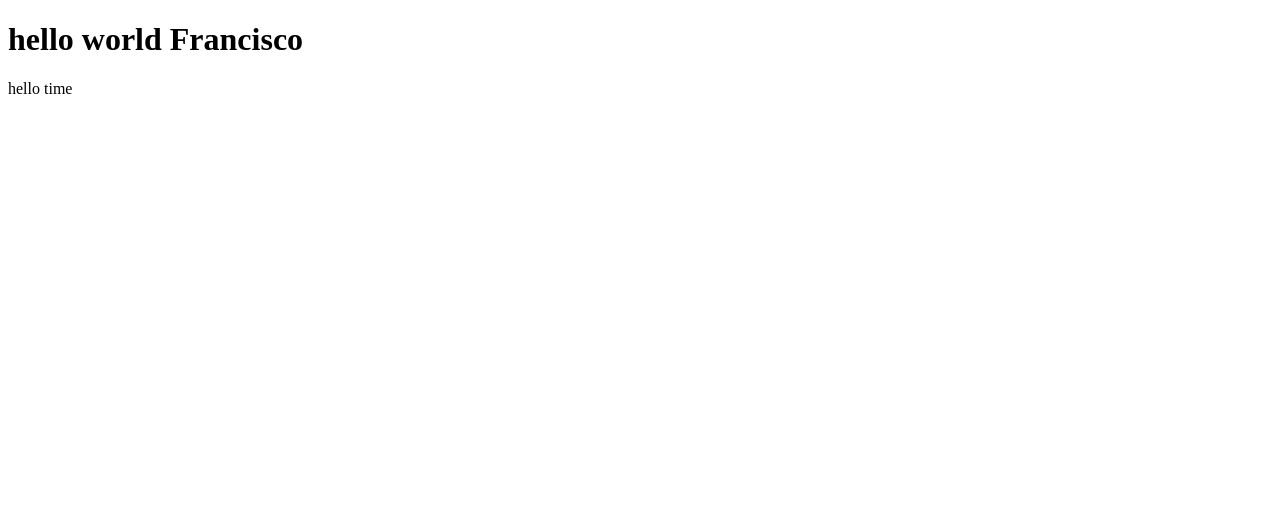
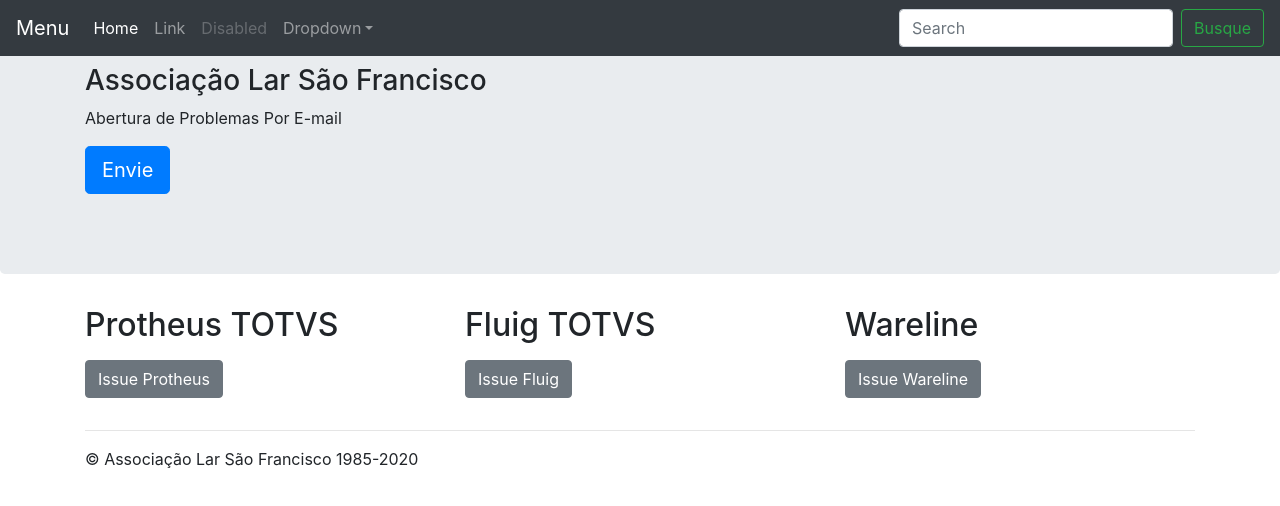
Before and after one commit to ALSF/ALSF.github.io, a plain HTML site: page index.html in a window 1280 px wide. Drawn offline with nearby package versions, Linux system fonts and the light colour scheme.

Commit message:
subindo nova versão

```diff
--- a/index.html
+++ b/index.html
@@ -1,15 +1,117 @@
-<!DOCTYPE html>
+<!doctype html>
 <html lang="en">
 
 <head>
-    <meta charset="UTF-8">
-    <meta name="viewport" content="width=device-width, initial-scale=1.0">
-    <title>Associação lar São Francisco</title>
+    <!-- Required meta tags -->
+    <meta charset="utf-8">
+    <meta name="viewport" content="width=device-width, initial-scale=1, shrink-to-fit=no">
+
+    <!-- Bootstrap CSS -->
+    <link rel="stylesheet" href="https://stackpath.bootstrapcdn.com/bootstrap/4.4.1/css/bootstrap.min.css" integrity="sha384-Vkoo8x4CGsO3+Hhxv8T/Q5PaXtkKtu6ug5TOeNV6gBiFeWPGFN9MuhOf23Q9Ifjh" crossorigin="anonymous">
+    <style>
+        .bd-placeholder-img {
+            font-size: 1.125rem;
+            text-anchor: middle;
+            -webkit-user-select: none;
+            -moz-user-select: none;
+            -ms-user-select: none;
+            user-select: none;
+        }
+
+        @media (min-width: 768px) {
+            .bd-placeholder-img-lg {
+                font-size: 3.5rem;
+            }
+        }
+    </style>
+    <!-- Custom styles for this template -->
+    <link href="jumbotron.css" rel="stylesheet">
 </head>
 
 <body>
-    <h1>hello world Francisco</h1>
-    <p>hello time</p>
+    <nav class="navbar navbar-expand-md navbar-dark fixed-top bg-dark">
+        <a class="navbar-brand" href="#">Menu</a>
+        <button class="navbar-toggler" type="button" data-toggle="collapse" data-target="#navbarsExampleDefault" aria-controls="navbarsExampleDefault" aria-expanded="false" aria-label="Toggle navigation">
+    <span class="navbar-toggler-icon"></span>
+  </button>
+
+        <div class="collapse navbar-collapse" id="navbarsExampleDefault">
+            <ul class="navbar-nav mr-auto">
+                <li class="nav-item active">
+                    <a class="nav-link" href="#">Home <span class="sr-only">(current)</span></a>
+                </li>
+                <li class="nav-item">
+                    <a class="nav-link" href="#">Link</a>
+                </li>
+                <li class="nav-item">
+                    <a class="nav-link disabled" href="#" tabindex="-1" aria-disabled="true">Disabled</a>
+                </li>
+                <li class="nav-item dropdown">
+                    <a class="nav-link dropdown-toggle" href="#" id="dropdown01" data-toggle="dropdown" aria-haspopup="true" aria-expanded="false">Dropdown</a>
+                    <div class="dropdown-menu" aria-labelledby="dropdown01">
+                        <a class="dropdown-item" href="#">Action</a>
+                        <a class="dropdown-item" href="#">Another action</a>
+                        <a class="dropdown-item" href="#">Something else here</a>
+                    </div>
+                </li>
+            </ul>
+            <form class="form-inline my-2 my-lg-0">
+                <input class="form-control mr-sm-2" type="text" placeholder="Search" aria-label="Search">
+                <button class="btn btn-outline-success my-2 my-sm-0" type="submit">Busque</button>
+            </form>
+        </div>
+    </nav>
+
+    <main role="main">
+
+        <!-- Main jumbotron for a primary marketing message or call to action -->
+        <div class="jumbotron">
+            <div class="container">
+                <h3 class="display-5">Associação Lar São Francisco</h3>
+                <p>Abertura de Problemas Por E-mail</p>
+                <p><a class="btn btn-primary btn-lg" href="#" role="button">Envie</a></p>
+            </div>
+        </div>
+
+        <div class="container">
+            <!-- Example row of columns -->
+            <div class="row">
+                <div class="col-md-4">
+                    <h2>Protheus TOTVS</h2>
+                    <p>
+
+                    </p>
+                    <p><a class="btn btn-secondary" href="#" role="button">Issue Protheus</a></p>
+                </div>
+                <div class="col-md-4">
+                    <h2>Fluig TOTVS</h2>
+                    <p>
+
+                    </p>
+                    <p><a class="btn btn-secondary" href="#" role="button">Issue Fluig</a></p>
+                </div>
+                <div class="col-md-4">
+                    <h2>Wareline</h2>
+                    <p></p>
+                    <p><a class="btn btn-secondary" href="#" role="button">Issue Wareline</a></p>
+                </div>
+            </div>
+
+            <hr>
+
+        </div>
+        <!-- /container -->
+
+    </main>
+
+    <footer class="container">
+        <p>&copy; Associação Lar São Francisco 1985-2020</p>
+    </footer>
+    <script src="https://code.jquery.com/jquery-3.4.1.slim.min.js" integrity="sha384-J6qa4849blE2+poT4WnyKhv5vZF5SrPo0iEjwBvKU7imGFAV0wwj1yYfoRSJoZ+n" crossorigin="anonymous"></script>
+    <script>
+        window.jQuery || document.write('<script src="/docs/4.4/assets/js/vendor/jquery.slim.min.js"><\/script>')
+    </script>
+    <script src="/docs/4.4/dist/js/bootstrap.bundle.min.js" integrity="sha384-6khuMg9gaYr5AxOqhkVIODVIvm9ynTT5J4V1cfthmT+emCG6yVmEZsRHdxlotUnm" crossorigin="anonymous"></script>
 </body>
 
 </html>
```
Also changed, not shown: download.jpg (added), download.png (added).
